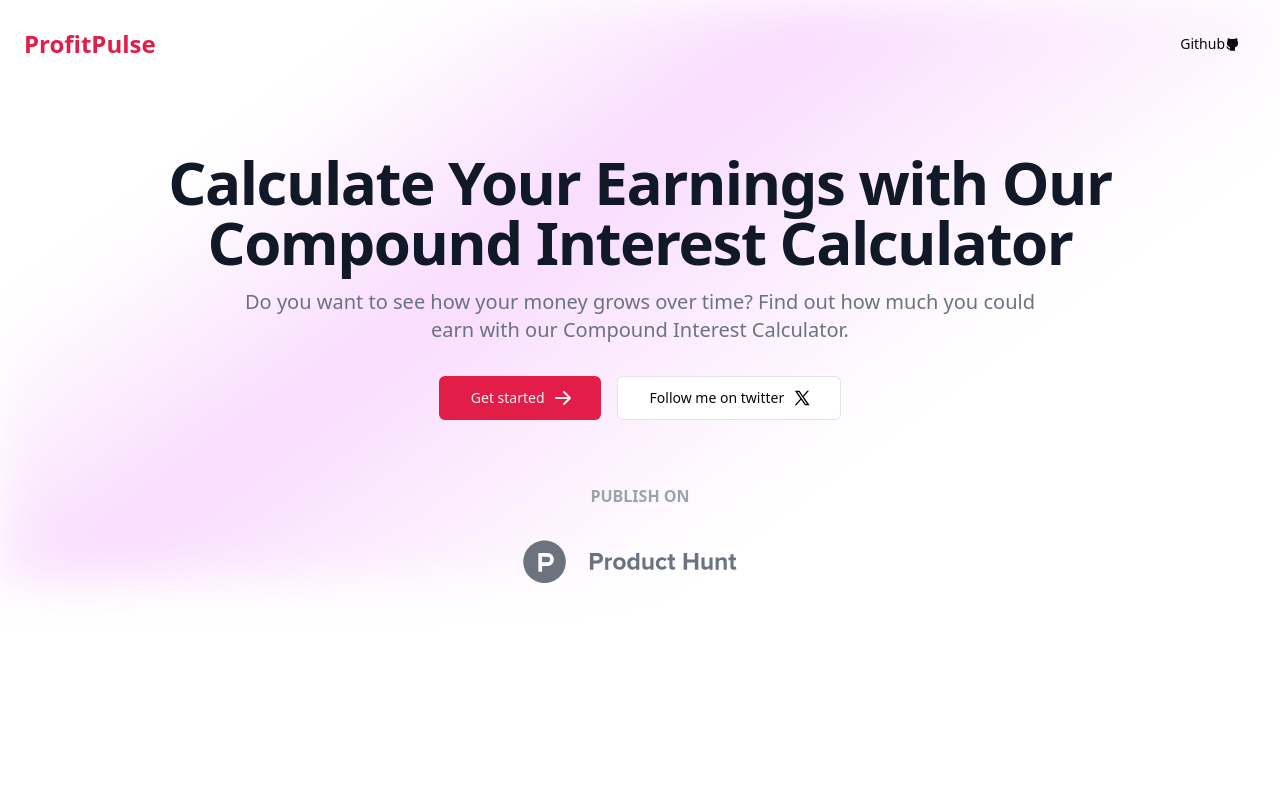
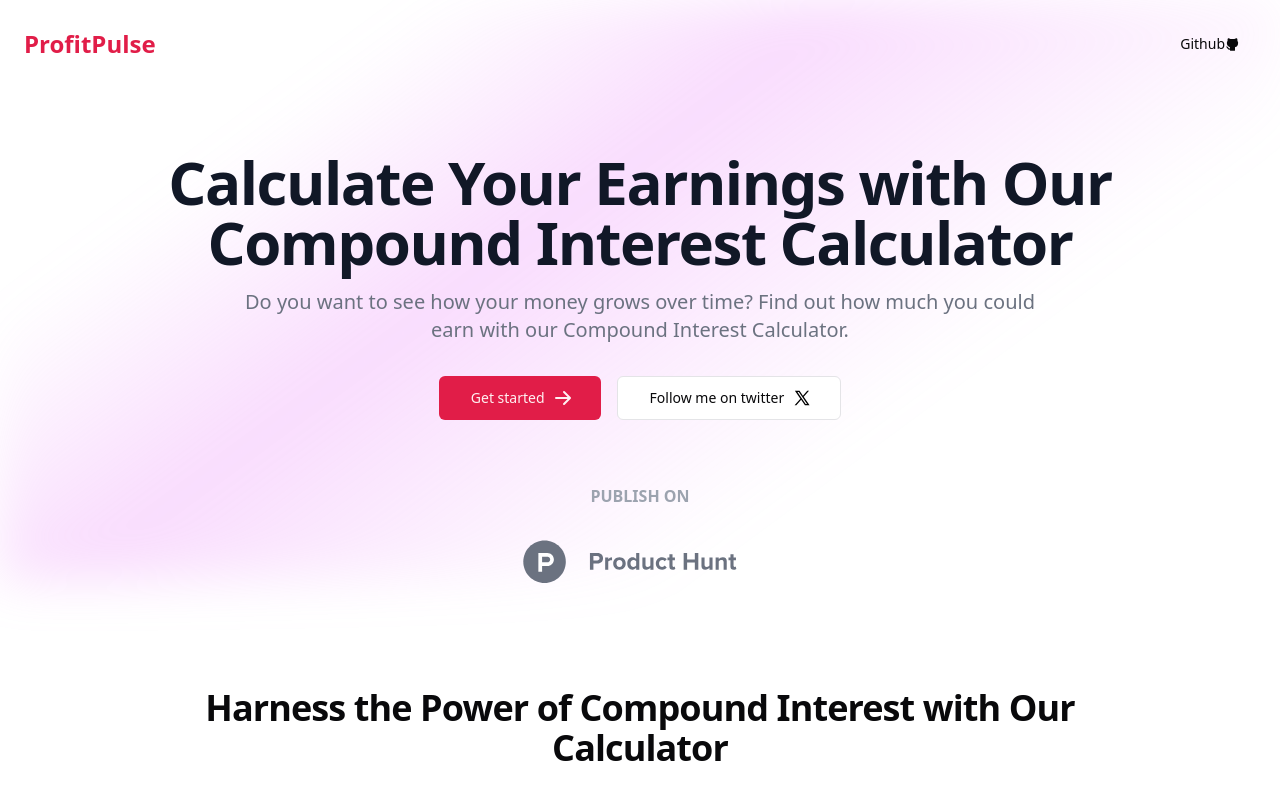
Before and after one commit to jonniermartinez/ProfitPulse, a React (Vite) app: page / in a window 1280 px wide. Shown: the top 800 px of the page. Built offline with nearby package versions, Linux system fonts and the light colour scheme.

Commit message:
fix: height on the hero

```diff
--- a/src/components/Hero/Hero.tsx
+++ b/src/components/Hero/Hero.tsx
@@ -49,7 +49,7 @@
         <section>
           {/* latest relace */}
           {/* <p className="text-center">hola mundo</p> */}
-          <div className="py-8 px-4 mx-auto max-w-screen-xl text-center lg:py-16 lg:px-12 min-h-screen">
+          <div className="py-8 px-4 mx-auto max-w-screen-xl text-center lg:py-16 lg:px-12 h-screen max-h-[600px]">
             <h1 className="mb-4 text-4xl font-extrabold tracking-tight leading-none text-gray-900 md:text-5xl lg:text-6xl dark:text-white">
               Calculate Your Earnings with Our Compound Interest Calculator
             </h1>
```
